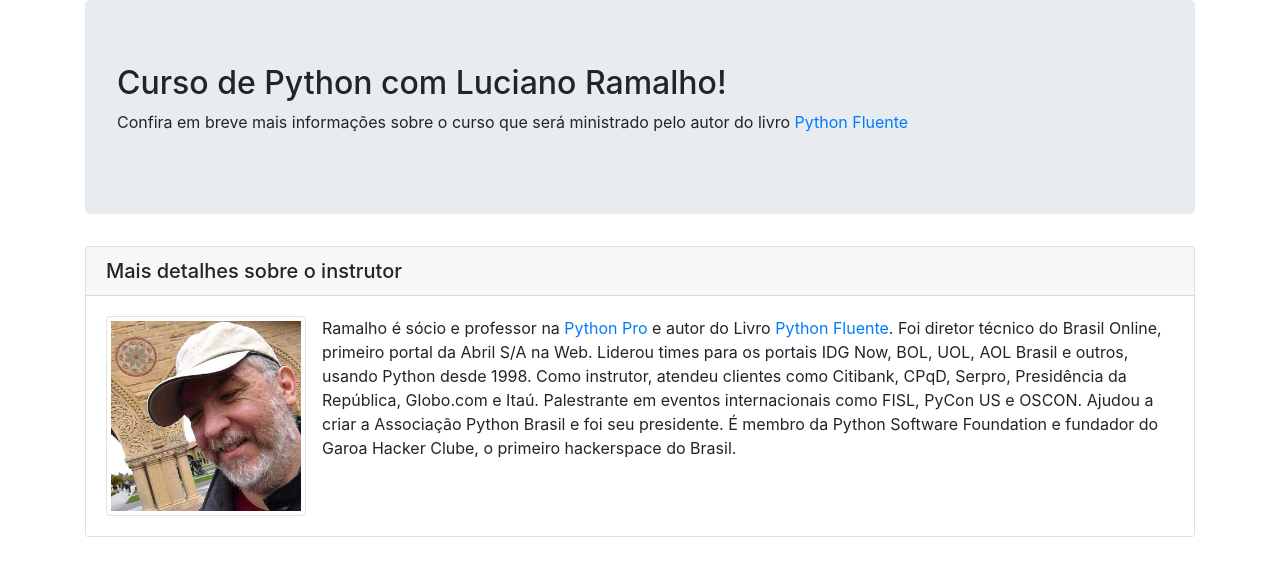
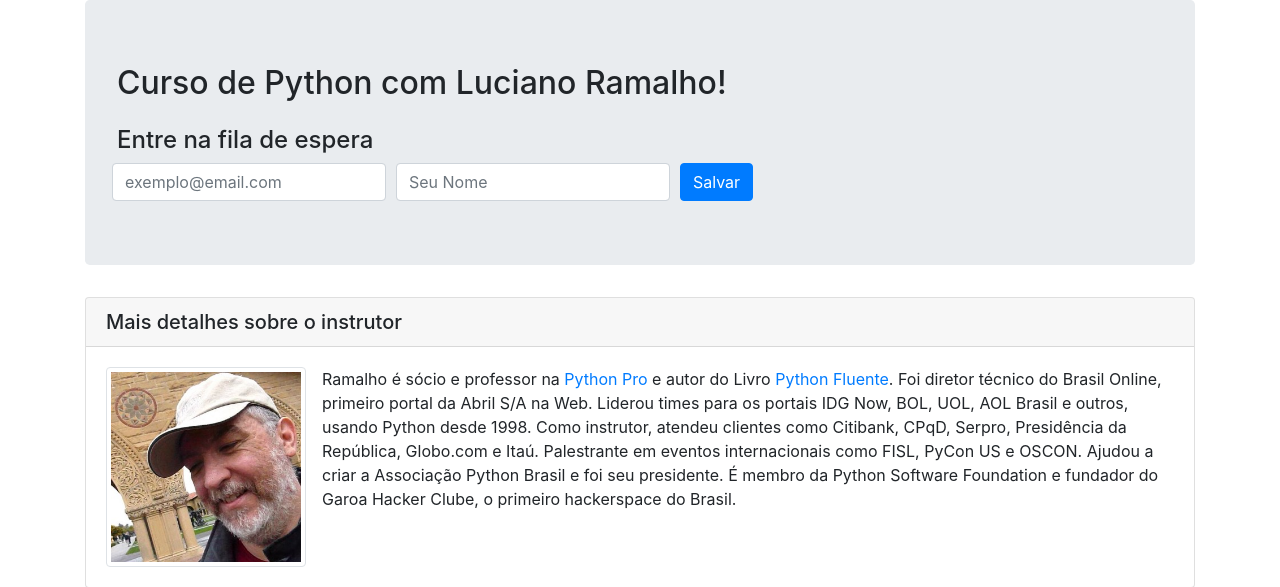
Before and after one commit to niltonpimentel02/curso-django, a Django app: page / in a window 1280 px wide. Shown: the part 56-643 px from the top of the page. Before the commit the page ends 593 px from the top, so only its background shows below. Run offline with Django 3.2, Linux system fonts and the light colour scheme; some libraries are stand-ins or nearby versions.

Commit message:
Instalado form de captura de lead via Mailchimp
Close #68

```diff
--- a/pypro/base/templates/base/home.html
+++ b/pypro/base/templates/base/home.html
@@ -43,11 +43,34 @@
                 <h2>
                     Curso de Python com Luciano Ramalho!
                 </h2>
-                <p>
-                    Confira em breve mais informações sobre o curso que será ministrado pelo autor do livro
-                    <a href="https://www.oreilly.com/library/view/fluent-python/9781491946237/" target="_blank">Python
-                        Fluente</a>
-                </p>
+                <h4 class="mt-4">Entre na fila de espera</h4>
+                <!-- Begin Mailchimp Signup Form -->
+                <form action="https://niltonpimentel.us17.list-manage.com/subscribe/post?u=616811fc0fdf4ec1e0d72c0b2&amp;id=8fd8a89f5c"
+                      method="post" id="mc-embedded-subscribe-form" name="mc-embedded-subscribe-form"
+                      class="form-row align-items-center" target="_blank" novalidate>
+                    <div class="form-row align-items-center">
+                        <div class="col-auto">
+                            <label class="sr-only" for="mce-EMAIL">Name</label>
+                            <input type="email" value="" name="EMAIL" class="form-control required" id="mce-EMAIL"
+                                   placeholder="exemplo@email.com">
+                        </div>
+                        <div class="col-auto">
+                            <label class="sr-only" for="mce-FNAME">Name</label>
+                            <input type="text" value="" name="FNAME" class="form-control" id="mce-FNAME"
+                                   placeholder="Seu Nome">
+                        </div>
+                        <!-- real people should not fill this in and expect good things - do not remove this or risk form bot signups-->
+                        <div style="position: absolute; left: -5000px;" aria-hidden="true"><input type="text"
+                                                                                                  name="b_616811fc0fdf4ec1e0d72c0b2_8fd8a89f5c"
+                                                                                                  tabindex="-1"
+                                                                                                  value=""></div>
+                        <div class="col-auto">
+                            <input type="submit" value="Salvar" name="subscribe"#}
+                                    {# id="mc-embedded-subscribe" class="btn btn-primary">
+                        </div>
+                    </div>
+                </form>
+                <!--End mc_embed_signup-->
             </div>
         </div>
     </div>
```
